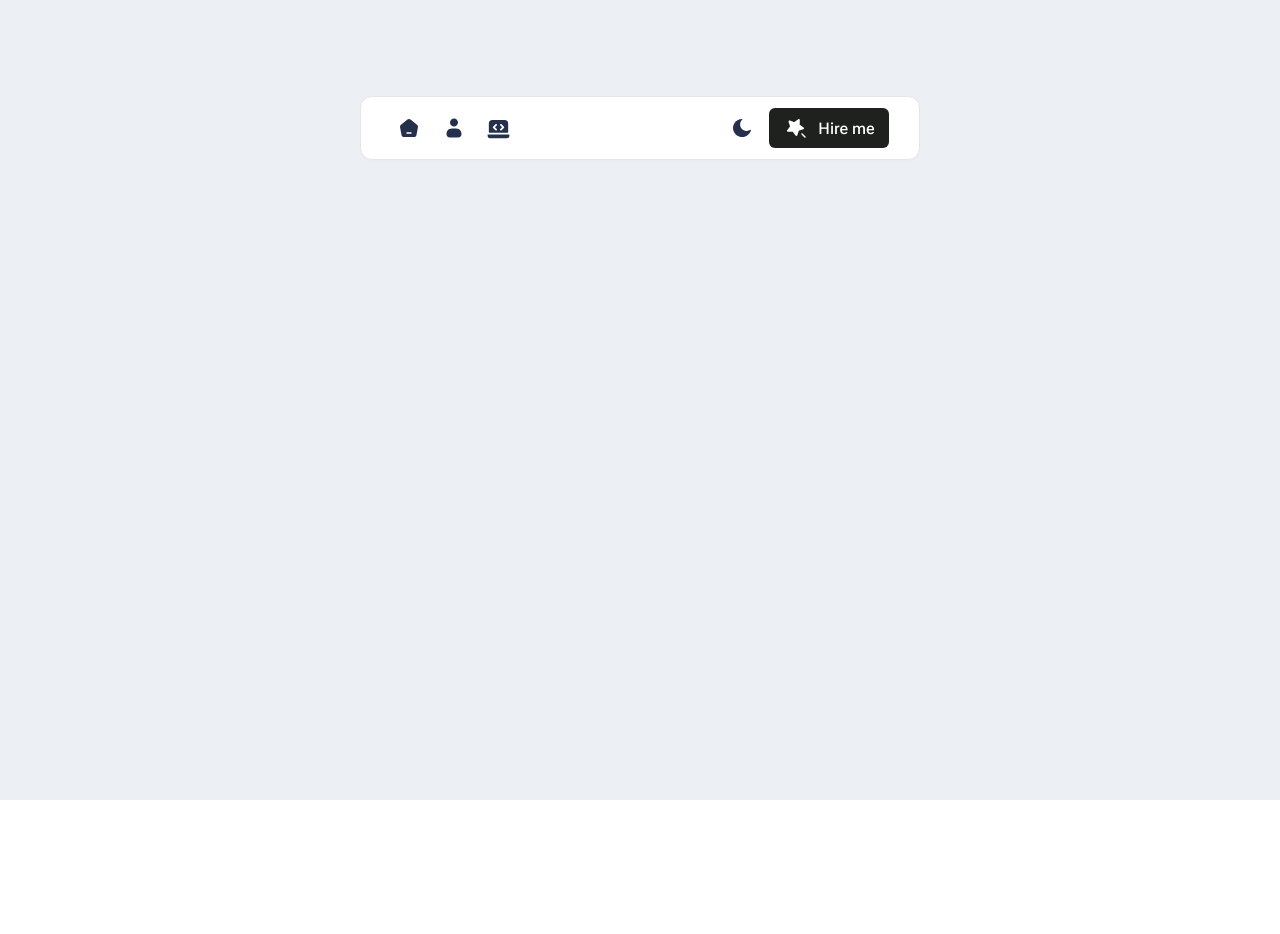
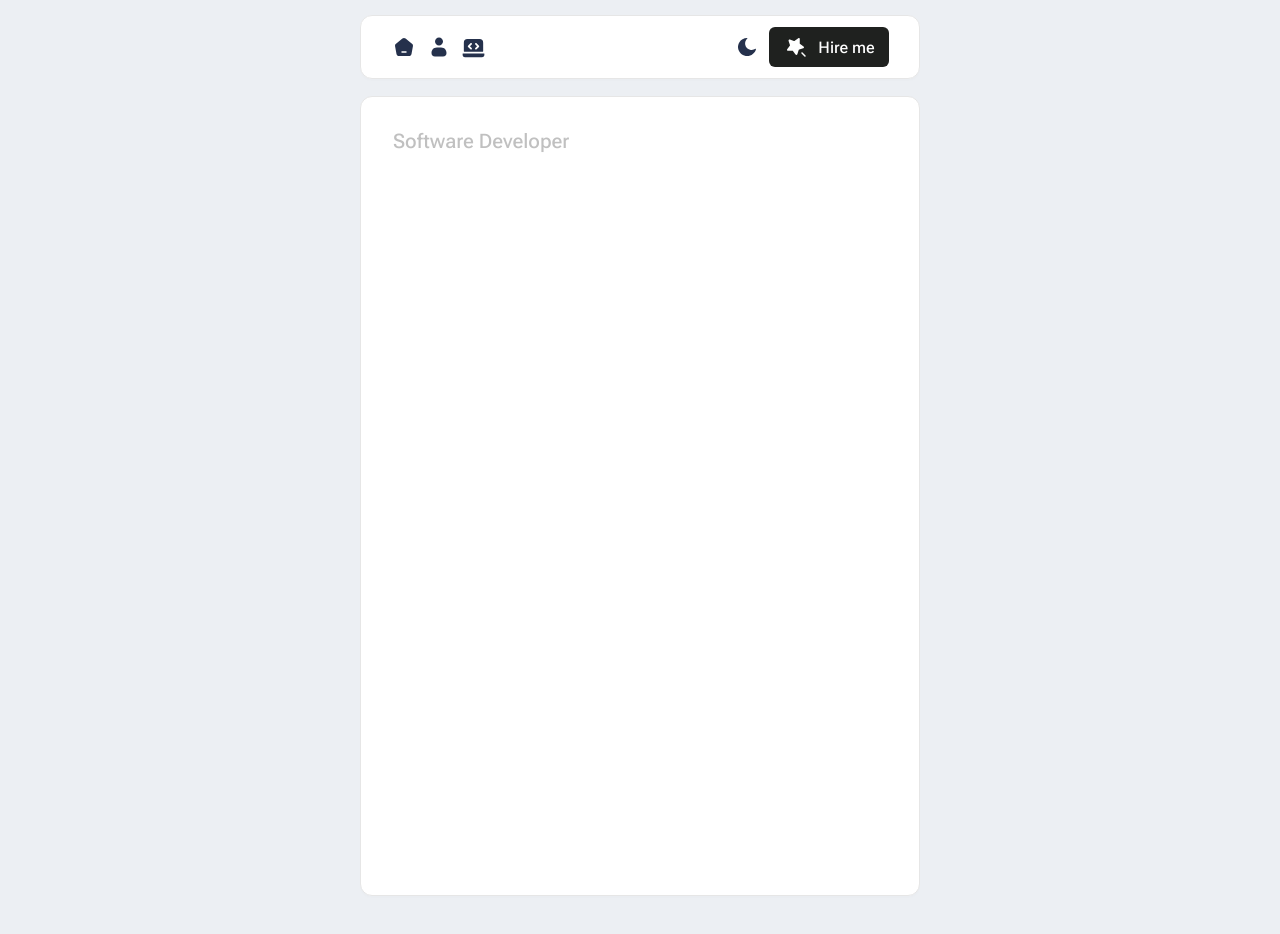
Before and after one commit to vinnyhoward/portfolio-2024, a Next.js app: page / in a window 1280 px wide. Shown: the top 934 px of the page. Before the commit the page ends 800 px from the top, so only its background shows below. Built offline with nearby package versions, Linux system fonts and the light colour scheme.

Commit message:
added more theme styles and components

```diff
--- a/package.json
+++ b/package.json
@@ -9,6 +9,8 @@
     "lint": "next lint"
   },
   "dependencies": {
+    "@dnd-kit/core": "^6.1.0",
+    "@dnd-kit/modifiers": "^7.0.0",
     "next": "14.1.4",
     "react": "^18",
     "react-dom": "^18",
--- a/src/app/page.module.css
+++ /dev/null
@@ -1,230 +0,0 @@
-.main {
-  display: flex;
-  flex-direction: column;
-  justify-content: space-between;
-  align-items: center;
-  padding: 6rem;
-  min-height: 100vh;
-}
-
-.description {
-  display: inherit;
-  justify-content: inherit;
-  align-items: inherit;
-  font-size: 0.85rem;
-  max-width: var(--max-width);
-  width: 100%;
-  z-index: 2;
-  font-family: var(--font-mono);
-}
-
-.description a {
-  display: flex;
-  justify-content: center;
-  align-items: center;
-  gap: 0.5rem;
-}
-
-.description p {
-  position: relative;
-  margin: 0;
-  padding: 1rem;
-  background-color: rgba(var(--callout-rgb), 0.5);
-  border: 1px solid rgba(var(--callout-border-rgb), 0.3);
-  border-radius: var(--border-radius);
-}
-
-.code {
-  font-weight: 700;
-  font-family: var(--font-mono);
-}
-
-.grid {
-  display: grid;
-  grid-template-columns: repeat(4, minmax(25%, auto));
-  max-width: 100%;
-  width: var(--max-width);
-}
-
-.card {
-  padding: 1rem 1.2rem;
-  border-radius: var(--border-radius);
-  background: rgba(var(--card-rgb), 0);
-  border: 1px solid rgba(var(--card-border-rgb), 0);
-  transition: background 200ms, border 200ms;
-}
-
-.card span {
-  display: inline-block;
-  transition: transform 200ms;
-}
-
-.card h2 {
-  font-weight: 600;
-  margin-bottom: 0.7rem;
-}
-
-.card p {
-  margin: 0;
-  opacity: 0.6;
-  font-size: 0.9rem;
-  line-height: 1.5;
-  max-width: 30ch;
-  text-wrap: balance;
-}
-
-.center {
-  display: flex;
-  justify-content: center;
-  align-items: center;
-  position: relative;
-  padding: 4rem 0;
-}
-
-.center::before {
-  background: var(--secondary-glow);
-  border-radius: 50%;
-  width: 480px;
-  height: 360px;
-  margin-left: -400px;
-}
-
-.center::after {
-  background: var(--primary-glow);
-  width: 240px;
-  height: 180px;
-  z-index: -1;
-}
-
-.center::before,
-.center::after {
-  content: "";
-  left: 50%;
-  position: absolute;
-  filter: blur(45px);
-  transform: translateZ(0);
-}
-
-.logo {
-  position: relative;
-}
-/* Enable hover only on non-touch devices */
-@media (hover: hover) and (pointer: fine) {
-  .card:hover {
-    background: rgba(var(--card-rgb), 0.1);
-    border: 1px solid rgba(var(--card-border-rgb), 0.15);
-  }
-
-  .card:hover span {
-    transform: translateX(4px);
-  }
-}
-
-@media (prefers-reduced-motion) {
-  .card:hover span {
-    transform: none;
-  }
-}
-
-/* Mobile */
-@media (max-width: 700px) {
-  .content {
-    padding: 4rem;
-  }
-
-  .grid {
-    grid-template-columns: 1fr;
-    margin-bottom: 120px;
-    max-width: 320px;
-    text-align: center;
-  }
-
-  .card {
-    padding: 1rem 2.5rem;
-  }
-
-  .card h2 {
-    margin-bottom: 0.5rem;
-  }
-
-  .center {
-    padding: 8rem 0 6rem;
-  }
-
-  .center::before {
-    transform: none;
-    height: 300px;
-  }
-
-  .description {
-    font-size: 0.8rem;
-  }
-
-  .description a {
-    padding: 1rem;
-  }
-
-  .description p,
-  .description div {
-    display: flex;
-    justify-content: center;
-    position: fixed;
-    width: 100%;
-  }
-
-  .description p {
-    align-items: center;
-    inset: 0 0 auto;
-    padding: 2rem 1rem 1.4rem;
-    border-radius: 0;
-    border: none;
-    border-bottom: 1px solid rgba(var(--callout-border-rgb), 0.25);
-    background: linear-gradient(
-      to bottom,
-      rgba(var(--background-start-rgb), 1),
-      rgba(var(--callout-rgb), 0.5)
-    );
-    background-clip: padding-box;
-    backdrop-filter: blur(24px);
-  }
-
-  .description div {
-    align-items: flex-end;
-    pointer-events: none;
-    inset: auto 0 0;
-    padding: 2rem;
-    height: 200px;
-    background: linear-gradient(
-      to bottom,
-      transparent 0%,
-      rgb(var(--background-end-rgb)) 40%
-    );
-    z-index: 1;
-  }
-}
-
-/* Tablet and Smaller Desktop */
-@media (min-width: 701px) and (max-width: 1120px) {
-  .grid {
-    grid-template-columns: repeat(2, 50%);
-  }
-}
-
-@media (prefers-color-scheme: dark) {
-  .vercelLogo {
-    filter: invert(1);
-  }
-
-  .logo {
-    filter: invert(1) drop-shadow(0 0 0.3rem #ffffff70);
-  }
-}
-
-@keyframes rotate {
-  from {
-    transform: rotate(360deg);
-  }
-  to {
-    transform: rotate(0deg);
-  }
-}
--- a/src/app/page.tsx
+++ b/src/app/page.tsx
@@ -2,6 +2,7 @@
 
 import styled from "styled-components";
 import { NavBar } from "../components/NavBar/NavBar";
+import { MainBody } from "../components/MainBody/MainBody";
 
 const Main = styled.main`
   background-color: ${({ theme }) => theme.colors.color2};
@@ -17,6 +18,7 @@ export default function Home() {
   return (
     <Main>
       <NavBar />
+      <MainBody />
     </Main>
   );
 }
--- /dev/null
+++ b/src/components/MainBody/MainBody.tsx
@@ -0,0 +1,58 @@
+import React from "react";
+import styled from "styled-components";
+
+const MainBodyContainer = styled.div`
+  background-color: ${({ theme }) => theme.colors.color1};
+  border-radius: ${({ theme }) => theme.borderRadius};
+  box-shadow: ${({ theme }) => theme.boxShadow.shadow1};
+  width: ${({ theme }) => theme.layout.width};
+  border: 1px solid ${({ theme }) => theme.border.color1};
+  display: flex;
+  flex-direction: column;
+  justify-content: space-between;
+  align-items: center;
+  padding: 32px 8px 8px;
+  min-height: 100vh;
+
+  .title__container {
+    display: flex;
+    justify-content: space-between;
+    align-items: center;
+    padding: 0px 24px;
+    width: 100%;
+
+    h1 {
+      margin: 0;
+      font-family: ${({ theme }) => theme.fontFamily.robotoFlex};
+      font-weight: 500;
+      font-size: ${({ theme }) => theme.fontSize.xl};
+      color: ${({ theme }) => theme.fontFamily.fontColor3};
+    }
+  }
+
+  .right-action__container {
+    display: flex;
+    justify-content: center;
+    align-items: center;
+  }
+`;
+
+interface MainBodyProps {
+  sectionHeader?: string;
+  rightActionContainer?: React.ReactNode;
+}
+
+export const MainBody: React.FC<MainBodyProps> = ({
+  sectionHeader = "Software Developer",
+  rightActionContainer = null,
+}) => {
+  return (
+    <MainBodyContainer>
+      <div className="title__container">
+        <h1>{sectionHeader}</h1>
+        <div className="right-action__container">{rightActionContainer}</div>
+      </div>
+      <p></p>
+    </MainBodyContainer>
+  );
+};
--- a/src/components/NavBar/NavBar.styles.ts
+++ b/src/components/NavBar/NavBar.styles.ts
@@ -0,0 +1,81 @@
+import styled from "styled-components";
+
+export const Nav = styled.nav`
+  background-color: ${({ theme }) => theme.colors.color1};
+  border-radius: ${({ theme }) => theme.borderRadius};
+  box-shadow: ${({ theme }) => theme.boxShadow.shadow1};
+  width: ${({ theme }) => theme.layout.width};
+  height: 64px;
+  display: flex;
+  justify-content: space-between;
+  align-items: center;
+  padding: 0 25px;
+  border: 1px solid ${({ theme }) => theme.border.color1};
+  position: fixed;
+  top: 15px;
+
+  ul {
+    display: flex;
+    justify-content: center;
+    list-style-type: none;
+    padding: 0;
+  }
+
+  li {
+    cursor: pointer;
+    border-radius: 50%;
+    height: 35px;
+    width: 35px;
+    display: flex;
+    justify-content: center;
+    align-items: center;
+  }
+
+  li:hover {
+    background-color: ${({ theme }) => theme.colors.color2};
+    transition: background-color 0.5s;
+  }
+
+  .interaction-container {
+    display: flex;
+    flex-direction: row;
+    justify-content: center;
+    align-items: center;
+    color: black;
+
+    div {
+      margin: 0 5px;
+      display: flex;
+      justify-content: center;
+      align-items: center;
+    }
+
+    div:hover {
+      background-color: ${({ theme }) => theme.color2};
+      transition: background-color 0.5s;
+      border-radius: 50%;
+    }
+  }
+
+  .btn__container {
+    width: 120px;
+    height: 40px;
+  }
+
+  .icon__container {
+    width: 25px;
+    height: 25px;
+    display: flex;
+    justify-content: center;
+    align-items: center;
+  }
+
+  .btn__text {
+    font-size: ${({ theme }) => theme.fontSize.md};
+    font-family: ${({ theme }) => theme.fontFamily.robotoFlex};
+    color: ${({ theme }) =>
+      theme.name === "light"
+        ? theme.fontFamily.fontColor2
+        : theme.fontFamily.fontColor1};
+  }
+`;
--- a/src/components/NavBar/NavBar.tsx
+++ b/src/components/NavBar/NavBar.tsx
@@ -1,4 +1,3 @@
-import styled from "styled-components";
 import {
   HomeIcon,
   ProfileIcon,
@@ -9,85 +8,7 @@ import {
 } from "../Icons";
 import { useTheme } from "../../contexts/ThemeContext";
 import { BrandButton } from "../BrandButton/BrandButton";
-
-const Nav = styled.nav`
-  background-color: ${({ theme }) => theme.colors.color1};
-  border-radius: ${({ theme }) => theme.borderRadius};
-  box-shadow: 0px 2px 2px rgba(0, 0, 0, 0.01);
-  width: 560px;
-  height: 64px;
-  display: flex;
-  justify-content: space-between;
-  align-items: center;
-  padding: 0 25px;
-  border: 1px solid ${({ theme }) => theme.border.color1};
-
-  ul {
-    display: flex;
-    justify-content: center;
-    list-style-type: none;
-    padding: 0;
-  }
-
-  li {
-    cursor: pointer;
-    margin: 0 5px;
-    border-radius: 50%;
-    height: 35px;
-    width: 35px;
-    display: flex;
-    justify-content: center;
-    align-items: center;
-  }
-
-  li:hover {
-    background-color: ${({ theme }) => theme.colors.color2};
-    transition: background-color 0.5s;
-  }
-
-  .interaction-container {
-    display: flex;
-    flex-direction: row;
-    justify-content: center;
-    align-items: center;
-    color: black;
-
-    div {
-      margin: 0 5px;
-      display: flex;
-      justify-content: center;
-      align-items: center;
-    }
-
-    div:hover {
-      background-color: ${({ theme }) => theme.color2};
-      transition: background-color 0.5s;
-      border-radius: 50%;
-    }
-  }
-
-  .btn__container {
-    width: 120px;
-    height: 40px;
-  }
-
-  .icon__container {
-    width: 25px;
-    height: 25px;
-    display: flex;
-    justify-content: center;
-    align-items: center;
-  }
-
-  .btn__text {
-    font-size: ${({ theme }) => theme.fontSize.md};
-    font-family: ${({ theme }) => theme.fontFamily.robotoFlex};
-    color: ${({ theme }) =>
-      theme.name === "light"
-        ? theme.fontFamily.fontColor2
-        : theme.fontFamily.fontColor1};
-  }
-`;
+import { Nav } from "./NavBar.styles";
 
 export const NavBar = () => {
   const { theme, toggleTheme } = useTheme();
--- a/src/styles/themes.tsx
+++ b/src/styles/themes.tsx
@@ -28,6 +28,7 @@ export const lightTheme = {
     outfit: outfit.style.fontFamily,
     fontColor1: "#25314C",
     fontColor2: "#ffffff",
+    fontColor3: "#c0c0c0",
   },
   fontSize: {
     xs: "0.75rem", // 12px
@@ -44,6 +45,14 @@ export const lightTheme = {
   border: {
     color1: "#e6e6e6",
     stroke1: "1px",
+  },
+  layout: {
+    width: "560px",
+    padding: "1rem",
+    margin: "0 auto",
+  },
+  boxShadow: {
+    shadow1: "0px 2px 2px rgba(0, 0, 0, 0.01)",
   },
 };
 
@@ -63,6 +72,7 @@ export const darkTheme = {
     outfit: outfit.style.fontFamily,
     fontColor1: "#ffffff",
     fontColor2: "#25314C",
+    fontColor3: "#c0c0c0",
   },
   fontSize: {
     xs: "0.75rem", // 12px
@@ -79,6 +89,14 @@ export const darkTheme = {
   border: {
     color1: "#2b2b2b",
     stroke1: "1px",
+  },
+  layout: {
+    width: "560px",
+    padding: "1rem",
+    margin: "0 auto",
+  },
+  boxShadow: {
+    shadow1: "0px 2px 2px rgba(0, 0, 0, 0.01)",
   },
 };
 
@@ -99,6 +117,7 @@ declare module "styled-components" {
       outfit: string;
       fontColor1: string;
       fontColor2: string;
+      fontColor3: string;
     };
     fontSize: {
       xs: string;
@@ -112,5 +131,17 @@ declare module "styled-components" {
       jumboXL: string;
       jumboXXL: string;
     };
+    border: {
+      color1: string;
+      stroke1: string;
+    };
+    layout: {
+      width: string;
+      padding: string;
+      margin: string;
+    };
+    boxShadow: {
+      shadow1: string;
+    };
   }
 }
```
Also changed, not shown: src/components/MainBody/MainBody.styles.tsx (added), 1 other file (tests, documents, lock files or other folders).
